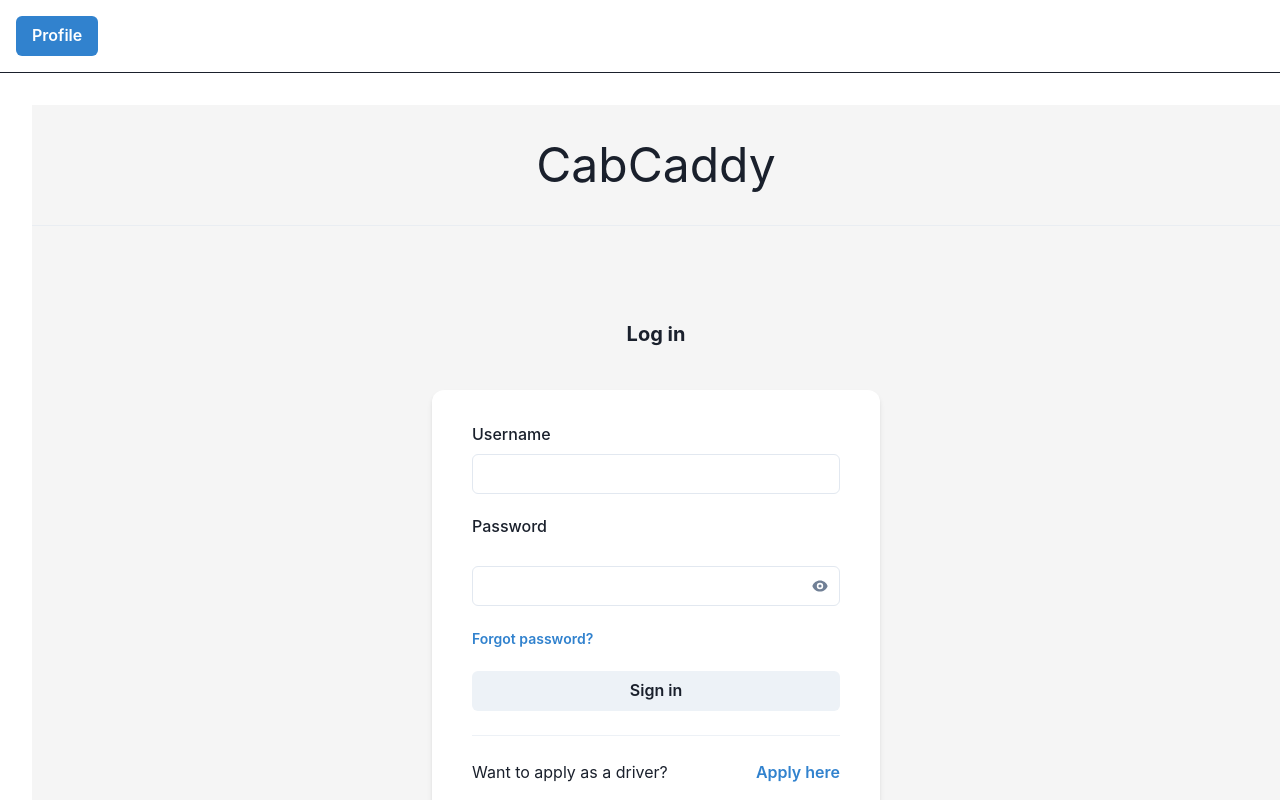
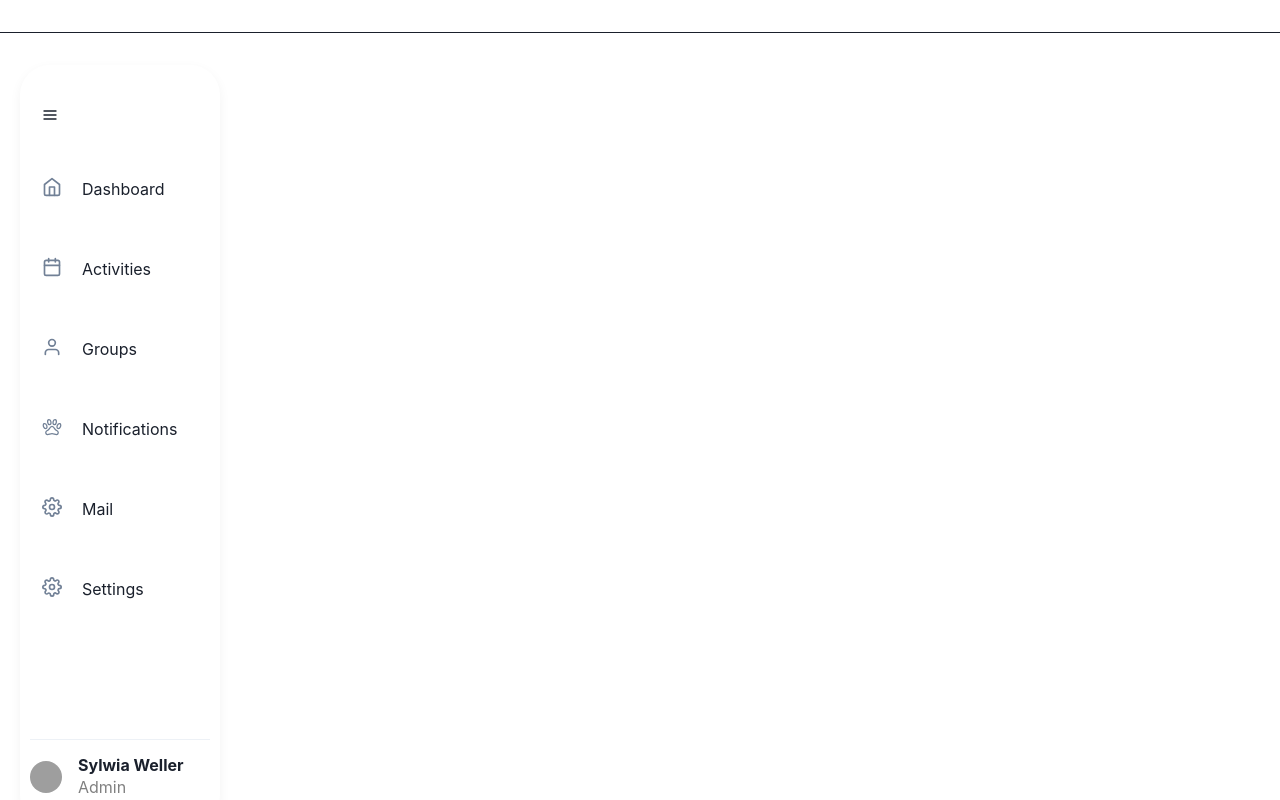
Before and after one commit to BlakeDavis34/4910, a React (Create React App) app in the folder driver-rewards/: page / in a window 1280 px wide. Shown: the top 800 px of the page. Built offline with nearby package versions, Linux system fonts and the light colour scheme; grey boxes are pictures that could not be loaded.

Commit message:
Updated App.js Sprint 8 and 9

```diff
--- a/driver-rewards/src/App.js
+++ b/driver-rewards/src/App.js
@@ -1,4 +1,6 @@
 import {BrowserRouter, NavLink, Route, Switch} from "react-router-dom"
+import { Flex, Text, IconButton } from '@chakra-ui/react'
+import { FiMenu } from 'react-icons/fi'
 import React from "react"
 import Dashboard from "./pages/Dashboard/Dashboard"
 import Landing from "./pages/Landing/Landing"
@@ -6,9 +8,11 @@
 import Applications from "./pages/Applications/Applications"
 import Activities from './pages/Activities/Activities'
 import ActivityCreate from './pages/Activities/CreateActivity'
+import Groups from './pages/Groups/Groups'
 import "./App.css"
 import MenuBar from './components/MenuBar/MenuBar'
-
+import Sidebar from "./components/SideMenu/SideMenu"
+import groups from "./pages/Groups/Groups"
 
 const baseUrl = 'https://o63s0n6hl9.execute-api.us-east-1.amazonaws.com/login-demo/'
 
@@ -36,16 +40,18 @@
     // }
 
     return (
+
         <div className="App">
+
             <BrowserRouter>
                 <div className="header">
-                    <MenuBar/>
-
-                    {/*<NavLink exact activeClassName="active" to="/">Dashboard</NavLink>*/}
+                    <div className="SideBar">
+                </div>
 
                 </div>
+                <Sidebar />
+                <div className="content" >
 
-                <div className="content">
                     <Switch>
                         <Route exact path="/" component={Landing}/>
                         <Route exact path="/dashboard" component={Dashboard}/>
@@ -53,12 +59,27 @@
                         <Route exact path="/applications" component={Applications}/>
                         <Route exact path="/activities" component={Activities}/>
                         <Route exact path="/activities/create" component={ActivityCreate}/>
+                        <Route exact path="/groups" components = {Groups}/>
                     </Switch>
 
                 </div>
+
+                <div>
+
+                </div>
+
+
+                {/* <SimpleSidebar/> */}
+
+
+
+
             </BrowserRouter>
         </div>
     );
+    <body>
+
+    </body>
 }
 
 export default App;
```
